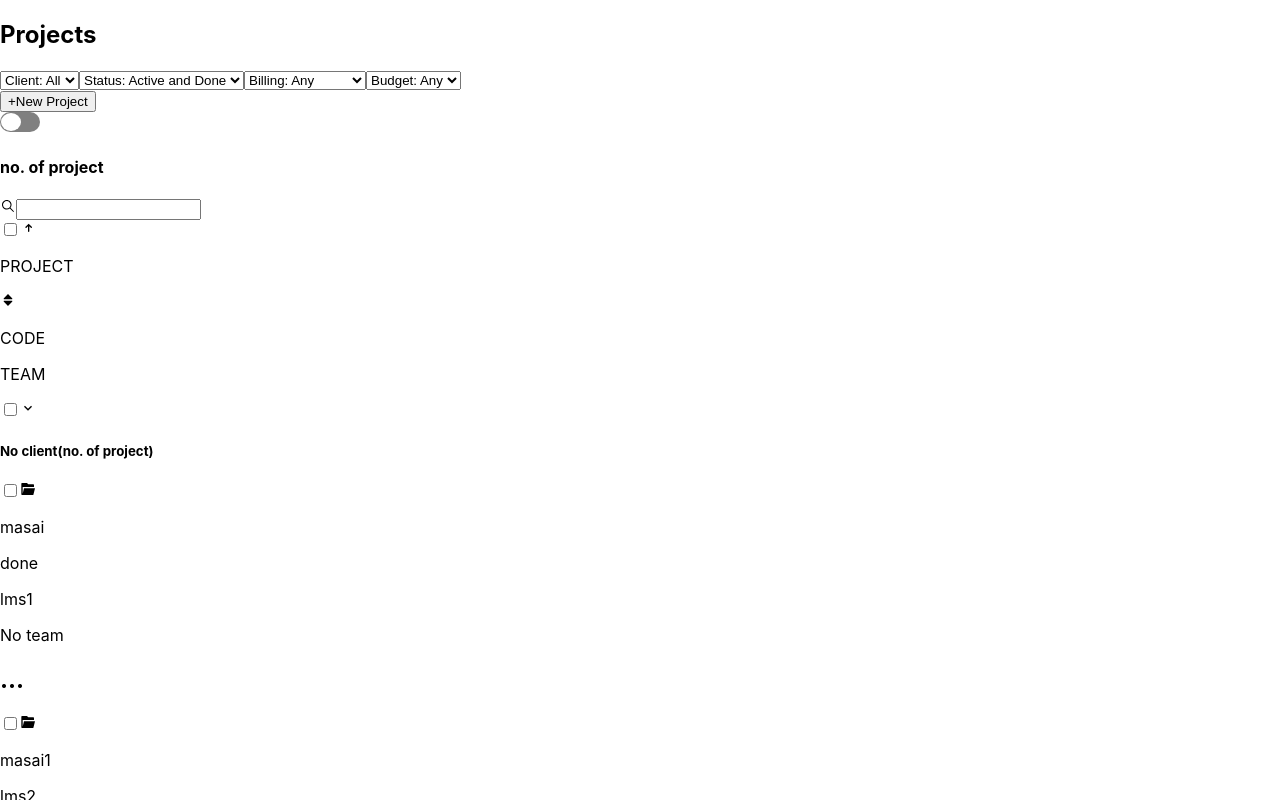
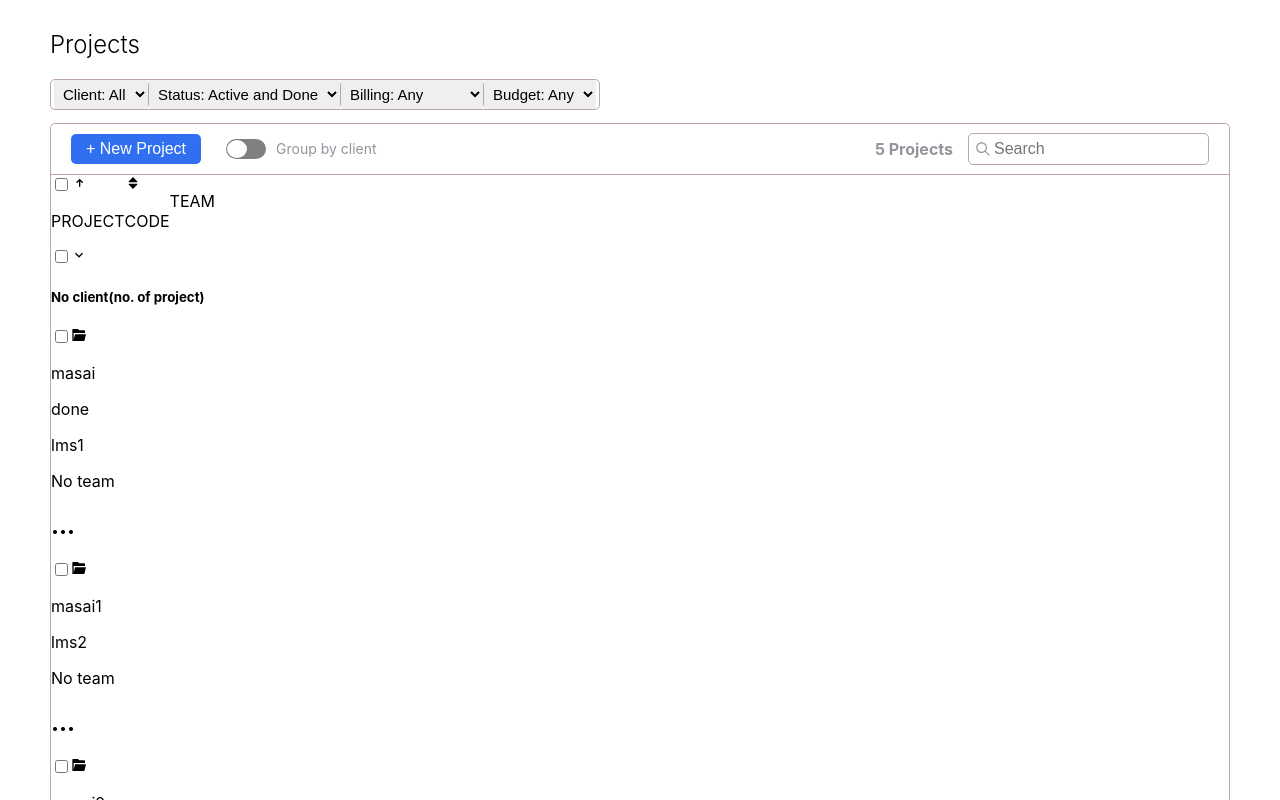
Before and after one commit to gyanimishra/tmetric-clone, a React (Create React App) app in the folder Tmetric-clone/Frontend/my-app/: page /project in a window 1280 px wide. Shown: the top 800 px of the page. Built offline with nearby package versions, Linux system fonts and the light colour scheme.

Commit message:
Content header css Done

```diff
--- a/Tmetric-clone/Frontend/my-app/src/Components/ProjectBody.jsx
+++ b/Tmetric-clone/Frontend/my-app/src/Components/ProjectBody.jsx
@@ -15,59 +15,70 @@ const ProjectBody = () => {
     { name: "masai4", status: true, code: "lms5", team: "no team" },
   ];
   return (
-    <div>
-      <div>
-        <div>
+    <div className={styles.main_container}>
+      <div className={styles.container}>
+        <div className={styles.project_title}>
           <h2>Projects</h2>
         </div>
+        <div className={styles.filter_container}>
           <div>
             <select>
               <option>Client: All</option>
+
             </select>
+          </div>
+          <div>
             <select>
               <option>Status: Active and Done</option>
               <option>Active and Done </option>
               <option>Active</option>
               <option>Done</option>
             </select>
+          </div>
+
+          <div>
             <select>
               <option>Billing: Any</option>
               <option>Non-Billable</option>
               <option>Time & Materials</option>
             </select>
+          </div>
+          <div>
             <select>
               <option>Budget: Any</option>
               <option>Yes</option>
               <option>No</option>
             </select>
           </div>
+        </div>
 
+        <div className={styles.content_container}>
+          <div className={styles.content_top_div}>
+            <div className={styles.content_top_div_left_div}>
               <div>
-          <div>
-            <div>
-              <div>
-                <button> +New Project</button>
+                <button> + New Project</button>
               </div>
-              <div>
+              <div className={styles.toggle_div}>
                 <input
                   type="checkbox"
                   id="switch"
                   className={styles.checkbox}
                 />
                 <label htmlFor="switch" className={styles.toggle}></label>
+                <p>Group by client</p>
               </div>
             </div>
+            <div className={styles.content_top_div_right_div}>
               <div>
-              <div>
-                <h4>no. of project </h4>
+                <h4>{arr.length} Projects </h4>
               </div>
-              <div>
+              <div className={styles.content_top_div_right_div_input} >
                 <IoIosSearch />
-                <input type="text" />
+                <input type="text"  placeholder="Search"/>
               </div>
             </div>
           </div>
-          <div>
+          <div className={styles.content_header_div}>
             <div>
               <input type="checkbox" name="" id="" />
               <TiArrowUp />
@@ -81,7 +92,7 @@ const ProjectBody = () => {
               <p>TEAM</p>
             </div>
           </div>
-          <div>
+          <div className={styles.content_summury_div}>
             <div>
               <input type="checkbox" name="" id="" />
               <MdKeyboardArrowDown />
@@ -89,7 +100,7 @@ const ProjectBody = () => {
             </div>
           </div>
           {arr.map((el, index) => (
-            <div key={index}>
+            <div key={index} className={styles.project_div}>
               <div>
                 <input type="checkbox" name="" id="" />
                 <RiFolderOpenFill />
--- a/Tmetric-clone/Frontend/my-app/src/styles/projectbody.module.css
+++ b/Tmetric-clone/Frontend/my-app/src/styles/projectbody.module.css
@@ -1,11 +1,16 @@
+:root {
+  --blue: #3070f0;
+  --textColor: #92959b;
+  --border: rgb(187, 167, 167);
+}
+
 .toggle {
-  position : relative ;
-  display : inline-block;
-  width : 40px;
-  height : 20px;
+  position: relative;
+  display: inline-block;
+  width: 40px;
+  height: 20px;
   background-color: gray;
   border-radius: 30px;
-  /* border: 2px solid gray; */
 }
 
 /* After slide changes */
@@ -18,22 +23,138 @@
   background-color: white;
   top: 1px;
   left: 1px;
-  transition:  all 0.5s;
+  transition: all 0.5s;
 }
 
 
 
 /* Checkbox checked effect */
-.checkbox:checked + .toggle::after {
-  left : 20px;
+.checkbox:checked+.toggle::after {
+  left: 20px;
 }
 
 /* Checkbox checked toggle label bg color */
-.checkbox:checked + .toggle {
-  background-color: #3070f0;
+.checkbox:checked+.toggle {
+  background-color: var(--blue)
 }
 
 /* Checkbox vanished */
 .checkbox {
-  display : none;
+  display: none;
 }
+
+.main_container {
+  margin: 0;
+  padding: 0;
+  box-sizing: border-box;
+}
+
+.container {
+  padding: 10px 50px 10px 50px;
+}
+
+.project_title h2 {
+  font-weight: 350;
+}
+
+.filter_container {
+  width: fit-content;
+  display: flex;
+  border-radius: 5px;
+  border: 1px solid rgb(187, 167, 167);
+  padding: 0 3px;
+}
+
+.filter_container>div {
+  border-left: 1px solid rgb(187, 167, 167);
+  border-radius: 5px;
+}
+
+.filter_container>div:first-child {
+  border: none;
+}
+
+.filter_container select {
+  border: none;
+  cursor: pointer;
+  outline: none;
+  padding: 5px;
+  font-size: 15px;
+}
+
+.filter_container select>option {
+  background-color: white;
+}
+
+.content_container {
+  border: 1px solid rgb(187, 167, 167);
+  border-radius: 5px;
+  margin-top: 13px;
+}
+
+.content_top_div {
+  display: flex;
+  justify-content: space-between;
+  place-items: center;
+  border-bottom: 1px solid rgb(187, 167, 167);
+  padding: 0 20px;
+  height: 50px
+}
+
+.content_top_div_left_div {
+  display: flex;
+  gap: 25px;
+  place-items: center;
+  color: var(--textColor);
+}
+
+.toggle_div {
+  display: flex;
+  place-items: center;
+  gap: 10px;
+  color: var(--textColor);
+}
+
+.content_top_div_left_div button {
+  background-color: var(--blue);
+  border: none;
+  color: white;
+  padding: 6px 15px;
+  font-size: 16px;
+  border-radius: 5px;
+  cursor: pointer;
+}
+
+.content_top_div_left_div button:hover {
+  background-color: blue
+}
+
+.toggle_div>p {
+  font-size: 14px;
+  color: var(--textColor);
+}
+
+.content_top_div_right_div {
+  display: flex;
+  gap: 15px;
+  place-items: center;
+  color: var(--textColor);
+}
+
+.content_top_div_right_div_input {
+  border: 1px solid var(--border);
+  padding: 5px;
+  border-radius: 5px;
+  display: flex;
+  font-size: 18px;
+  place-items: center;
+}
+
+.content_top_div_right_div_input input {
+  border: none;
+  outline: none;
+  font-size: 16px;
+}
+.content_header_div{
+  display: flex;
+}
```
Lines whose indentation alone changed are shown as unchanged.
